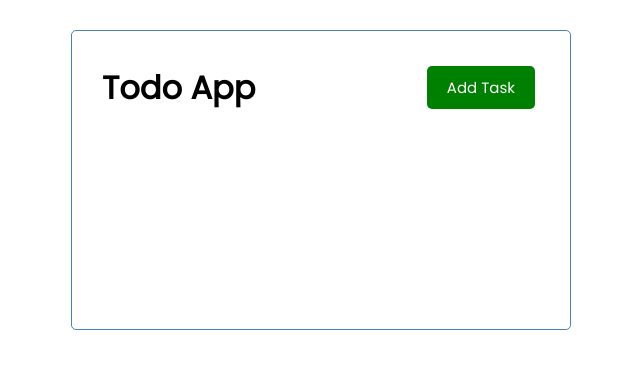
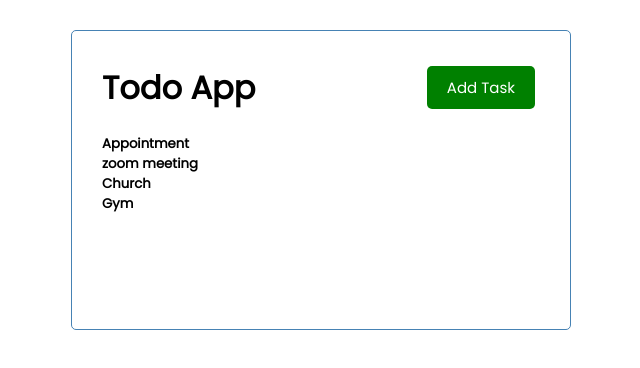
Before and after one commit to Mogle7Arkad/Todo-App-Vuejs, a Vue app: page / in a window 1280 px wide. Shown: the top 368 px of the page, without its empty margins (319-959 px from the left). Built offline with nearby package versions, Linux system fonts and the light colour scheme.

Commit message:
add props to the task component

```diff
--- a/src/components/Task.vue
+++ b/src/components/Task.vue
@@ -1,9 +1,12 @@
 <script>
 export default {
     name: 'Task',
+    props: {
+        task: Object
+    }
 }
 </script>
 
 <template>
-
+    <h5>{{ task.text }}</h5>
 </template>
```
